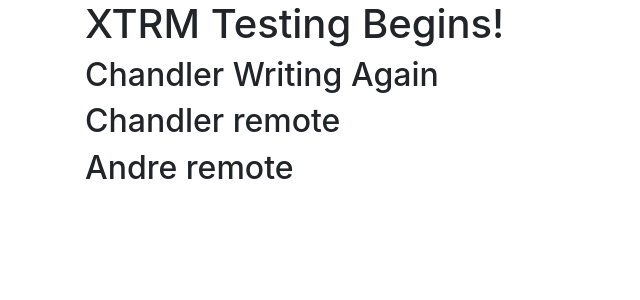
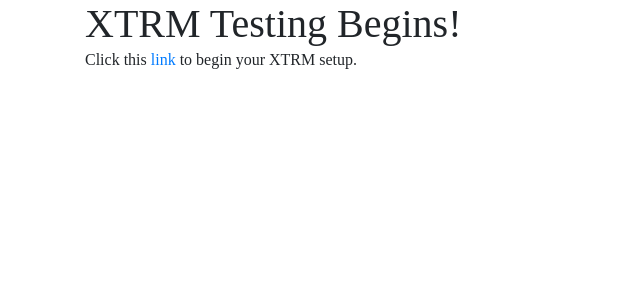
Before and after one commit to Chandler8/XTRM-Integration, a PHP site: page / in a window 1280 px wide. Shown: the top 300 px of the page, without its empty margins (0-640 px from the left). Run offline with PHP 8.4, Linux system fonts and the light colour scheme.

Commit message:
Testing fonts and CSS

```diff
--- a/index.php
+++ b/index.php
@@ -3,19 +3,16 @@
     <head>
         <meta charset="UTF-8">
         <meta http-equiv="X-UA-Compatible" content="IE=edge">
-        <meta name="viewport" content="width=device-width, initial-scale=1.0">
+        <meta name="viewport" content="width=device-width, initial-scale=1.0, shrink-to-fit=no">
         <title>Testing XTRM API</title>
         <link rel="stylesheet" href="https://stackpath.bootstrapcdn.com/bootstrap/4.3.1/css/bootstrap.min.css" integrity="sha384-ggOyR0iXCbMQv3Xipma34MD+dH/1fQ784/j6cY/iJTQUOhcWr7x9JvoRxT2MZw1T" crossorigin="anonymous">
+        <link rel="stylesheet" type="text/css" href="styles/mystyle.css">
+        <link rel="stylesheet" href="https://fonts.googleapis.com/css2?family=Crimson+Pro">
     </head>
     <body>
         <div class="container">
             <h1>XTRM Testing Begins!</h1>
-
-            <h2> Chandler Writing Again </h2>
-
-            <h2>Chandler remote</h2>
-
-            <h2>Andre remote</h2>
+            <p>Click this <a href="https://sandbox.xtrm.com/web/Register/SponSimpleSignup.aspx" target="_blank">link</a> to begin your XTRM setup.</p>
         </div>
     </body>
     <script src="https://code.jquery.com/jquery-3.3.1.slim.min.js" integrity="sha384-q8i/X+965DzO0rT7abK41JStQIAqVgRVzpbzo5smXKp4YfRvH+8abtTE1Pi6jizo" crossorigin="anonymous"></script>
--- a/styles/mystyle.css
+++ b/styles/mystyle.css
@@ -72,3 +72,11 @@ select {
     scroll-behavior: auto !important;
   }
 }
+
+/********************************************************************************************************************
+    Make changes below this commented section.
+*********************************************************************************************************************/
+
+.container {
+    font-family: 'Tangerine', serif;
+}
```
